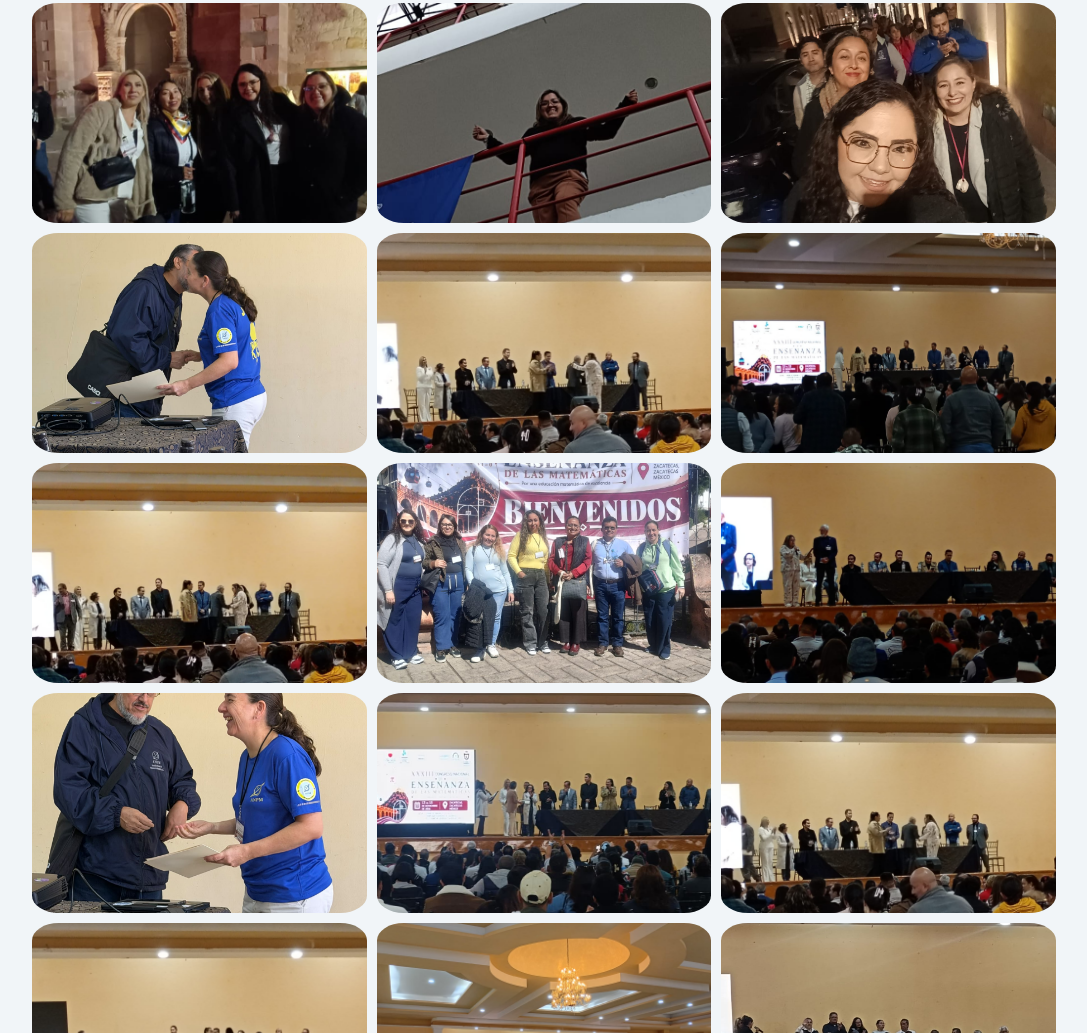
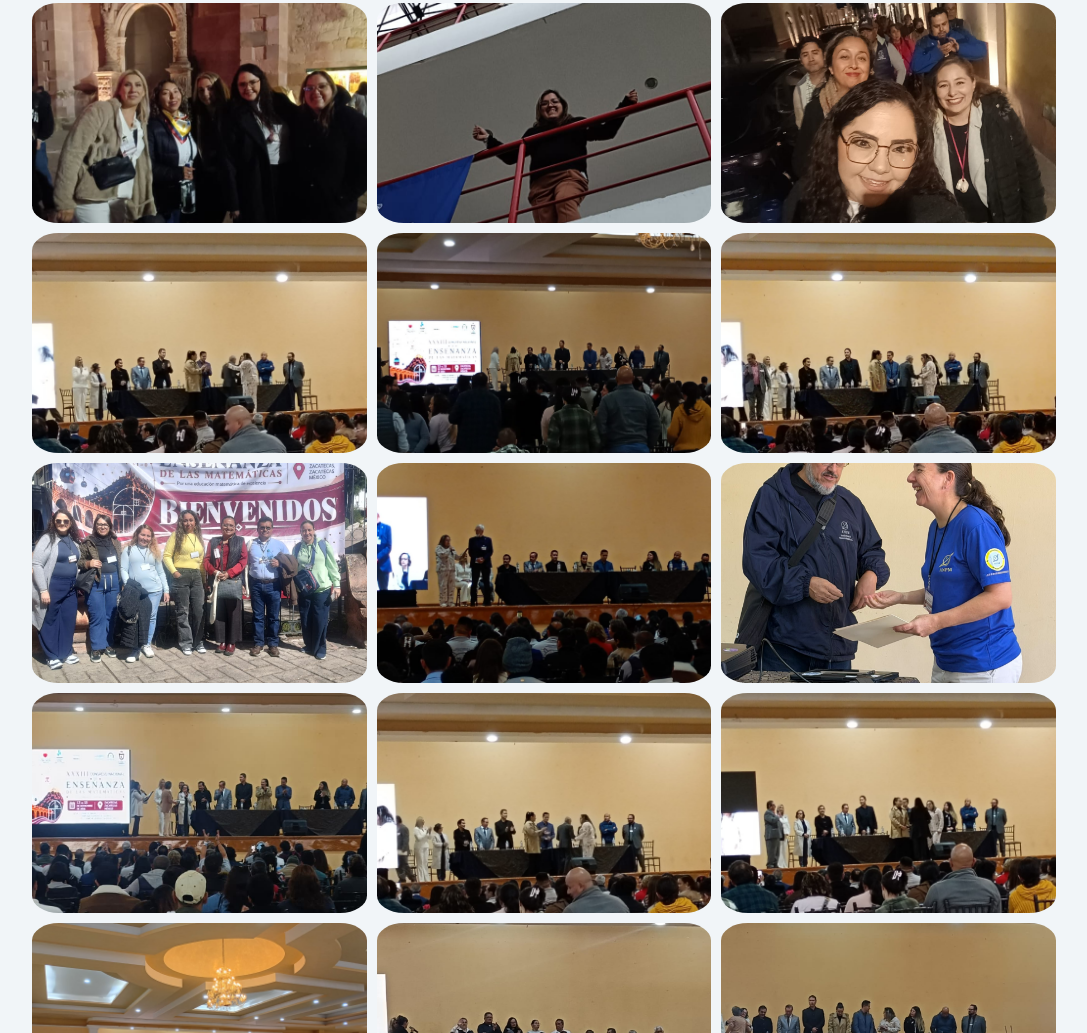
Before and after one commit to anpmjalisco/bienvenido, a plain HTML site: page congreso.html in a window 1280 px wide. Shown: the part 1440-2473 px from the top of the page, without its empty margins (96-1183 px from the left). Drawn offline with nearby package versions, Linux system fonts and the light colour scheme; a web font is replaced by a local one.

Commit message:
Update congreso.html

```diff
--- a/congreso.html
+++ b/congreso.html
@@ -74,7 +74,6 @@
             <img src="C00004.JPG" alt="Image 4" onclick="openModal(this.src)">
             <img src="C00005.JPG" alt="Image 5" onclick="openModal(this.src)">
             <img src="C00006.JPG" alt="Image 6" onclick="openModal(this.src)">
-            <img src="C00007.JPG" alt="Image 7" onclick="openModal(this.src)">
             <img src="C00008.JPG" alt="Image 8" onclick="openModal(this.src)">
             <img src="C00009.JPG" alt="Image 9" onclick="openModal(this.src)">
             <img src="C00010.JPG" alt="Image 10" onclick="openModal(this.src)">
```
